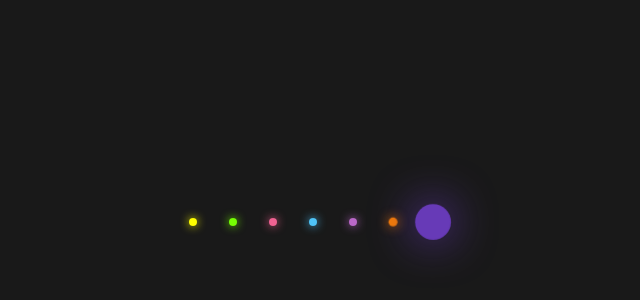
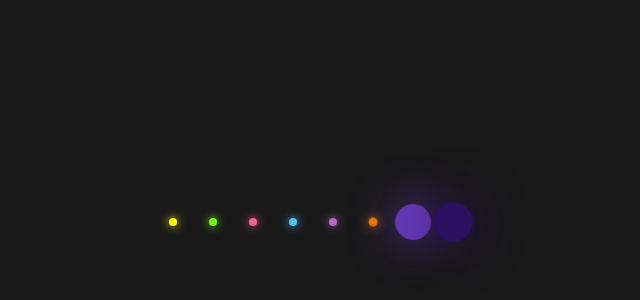
Before and after one commit to leonqu27/my-first-repo, a plain HTML site: page my-first-repo/index.html in a window 1280 px wide. Shown: the part 178-478 px from the top of the page, without its empty margins (327-967 px from the left). Drawn offline with Linux system fonts and the light colour scheme.

Commit message:
added more fancy dots

```diff
--- a/my-first-repo/index.html
+++ b/my-first-repo/index.html
@@ -15,6 +15,7 @@
     <li></li>
     <li></li>
     <li></li>
+    <li></li>
   </ul>
 </body>
 </html>
--- a/my-first-repo/styles.css
+++ b/my-first-repo/styles.css
@@ -77,3 +77,8 @@ ul li:nth-child(7) {
   background: #673ab7;
   box-shadow: 0 0 50px #673ab7;
 }
+ul li:nth-child(8) {
+  animation-delay: -0.1s;
+  background: #2d105f;
+  box-shadow: 0 0 50px #2d105f;
+}
```
